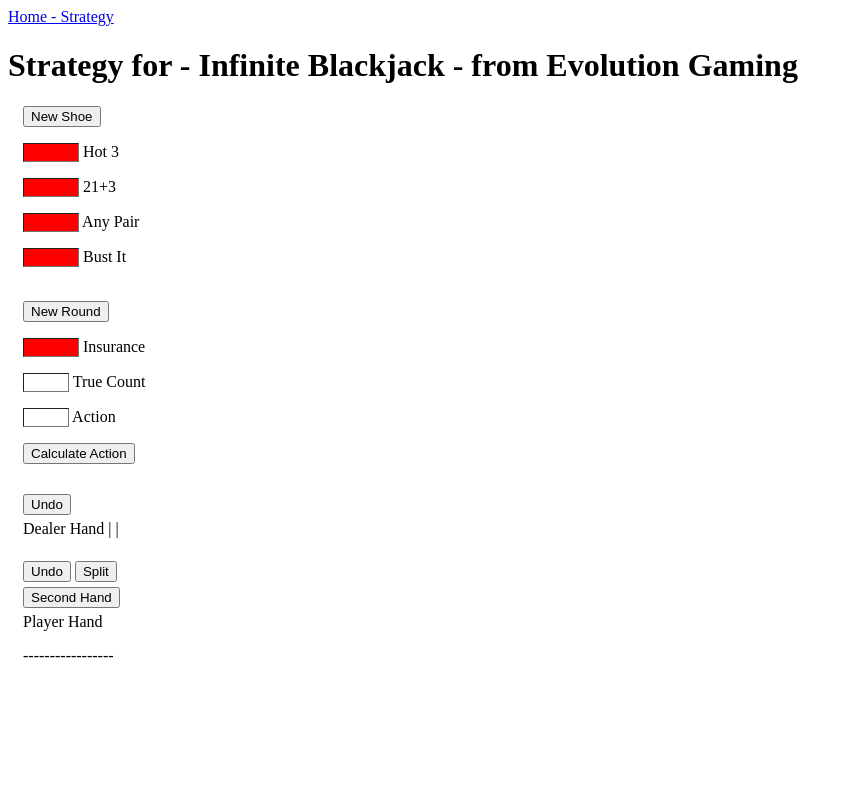
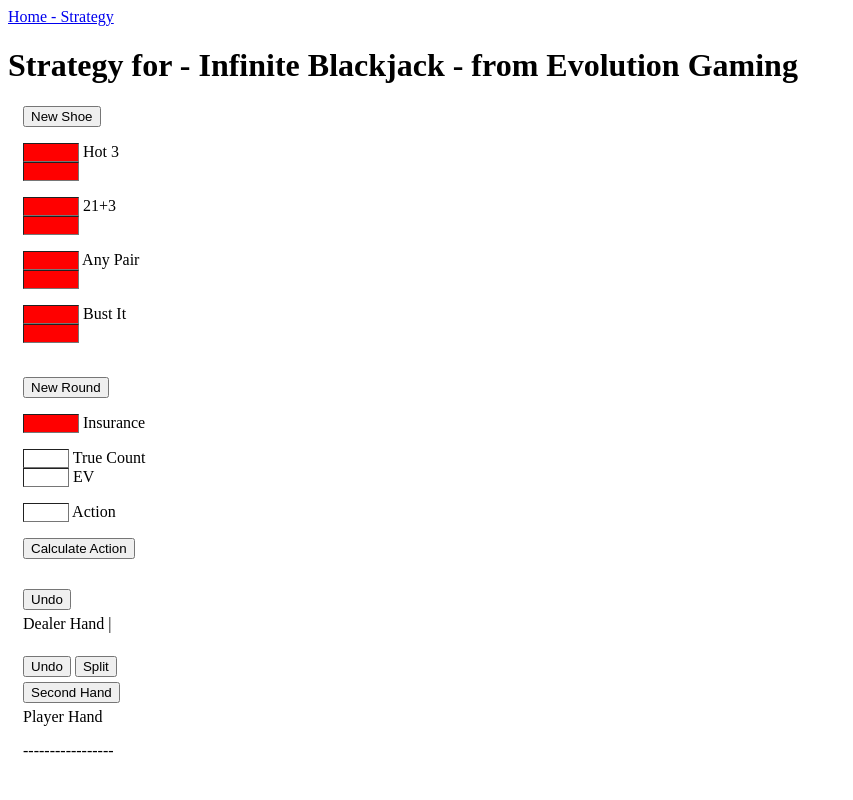
Before and after one commit to SamsonvdS/Blackjack-strategy, a Django app: template blackjack_webapp/strategy/templates/infinite_blackjack.html in a window 1280 px wide. Shown: the whole page, without its empty margins (0-853 px from the left). Run offline with Django 3.2, Linux system fonts and the light colour scheme; the template is opened without the code that fills it, so the values that code supplies are empty.

Commit message:
added the kelly criterion percentage, but amount of € to bet not fixed yet

```diff
--- a/blackjack_webapp/strategy/static/styles.css
+++ b/blackjack_webapp/strategy/static/styles.css
@@ -35,6 +35,13 @@
 .side_bets {
     display: block;
 }
+.kelly_pct {
+    width: 50px;
+    border-width: 1px;
+    color: white;
+    background-color: red;
+}
+
 
 
 .results_input {
@@ -45,7 +52,10 @@
 .results {
     display: block;
 }
-
+#kelly_pct_hand_decision {
+    width: 40px;
+    background-color: white;
+}
 
 .calculate_action {
     margin-bottom: 30px;
--- a/blackjack_webapp/strategy/templates/infinite_blackjack.html
+++ b/blackjack_webapp/strategy/templates/infinite_blackjack.html
@@ -9,7 +9,7 @@
         <script src="{% static 'scripts_strategy.js' %}"></script>
     </head>
 
-    <body onclick="onClick(event);" ondblclick="onDoubleClick(event);">
+    <body onclick="onClick(event);" oncontextmenu="onRightClick(event);">
         <input type="hidden" id="number_of_decks" value="{{ number_of_decks }}">
         {% csrf_token %}
 
@@ -60,10 +60,22 @@
         <div class="column" id="column_2">
             <div class="side_bet_info">
                 <button class="new_shoe">New Shoe</button>
-                <p class="side_bets"><input class="side_bets_ev" id="hot_3" value="{{ ev_hot_3 }}" readonly> Hot 3</p>
-                <p class="side_bets"><input class="side_bets_ev" id="21_plus_3" value="{{ ev_21_plus_3 }}" readonly> 21+3</p>
-                <p class="side_bets"><input class="side_bets_ev" id="any_pair" value="{{ ev_any_pair }}" readonly> Any Pair</p>
-                <p class="side_bets"><input class="side_bets_ev" id="bust_it" value="{{ ev_bust_it }}" readonly> Bust It</p>
+                <p class="side_bets">
+                    <input class="side_bets_ev" id="hot_3" value="{{ ev_hot_3 }}" readonly> Hot 3
+                    <input class="kelly_pct" id="kelly_pct_hot_3" value="{{ kelly_pct_hot_3 }}" readonly>
+                </p>
+                <p class="side_bets">
+                    <input class="side_bets_ev" id="21_plus_3" value="{{ ev_21_plus_3 }}" readonly> 21+3
+                    <input class="kelly_pct" id="kelly_pct_21_plus_3" value="{{ kelly_pct_21_plus_3 }}" readonly>
+                </p>
+                <p class="side_bets">
+                    <input class="side_bets_ev" id="any_pair" value="{{ ev_any_pair }}" readonly> Any Pair
+                    <input class="kelly_pct" id="kelly_pct_any_pair" value="{{ kelly_pct_any_pair }}" readonly>
+                </p>
+                <p class="side_bets">
+                    <input class="side_bets_ev" id="bust_it" value="{{ ev_bust_it }}" readonly> Bust It
+                    <input class="kelly_pct" id="kelly_pct_bust_it" value="{{ kelly_pct_bust_it }}" readonly>
+                </p>
                 <br>
 
                 <button class="new_round">New Round</button>
@@ -71,13 +83,15 @@
             </div>
 
             <div class="hand_info">
-                <p class="results"><input class="results_input" id="true_count"> True Count</p>
+                <p class="results">
+                    <input class="results_input" id="true_count"> True Count
+                    <input class="kelly_pct" id="kelly_pct_hand_decision"> EV</p>
                 <p class="results"><input class="results_input" id="hand_decision"> Action</p>
 
                 <button class="calculate_action">Calculate Action</button>
 
                 <button class="undo_dealer">Undo</button>
-                <p id="dealer_name">Dealer Hand | <span id="dealer_hand"></span> |</p>
+                <p id="dealer_name">Dealer Hand | <span id="dealer_hand"></span></p>
                 <br>
 
                 <button class="undo_player">Undo</button>
```
Also changed, not shown: blackjack_webapp/strategy/helpers.py (+14 -7 lines), blackjack_webapp/strategy/infinite_blackjack/side_bust_it.py (+4 -3 lines), blackjack_webapp/strategy/static/scripts_strategy.js (+24 -36 lines), blackjack_webapp/strategy/views.py (+30 -7 lines).
